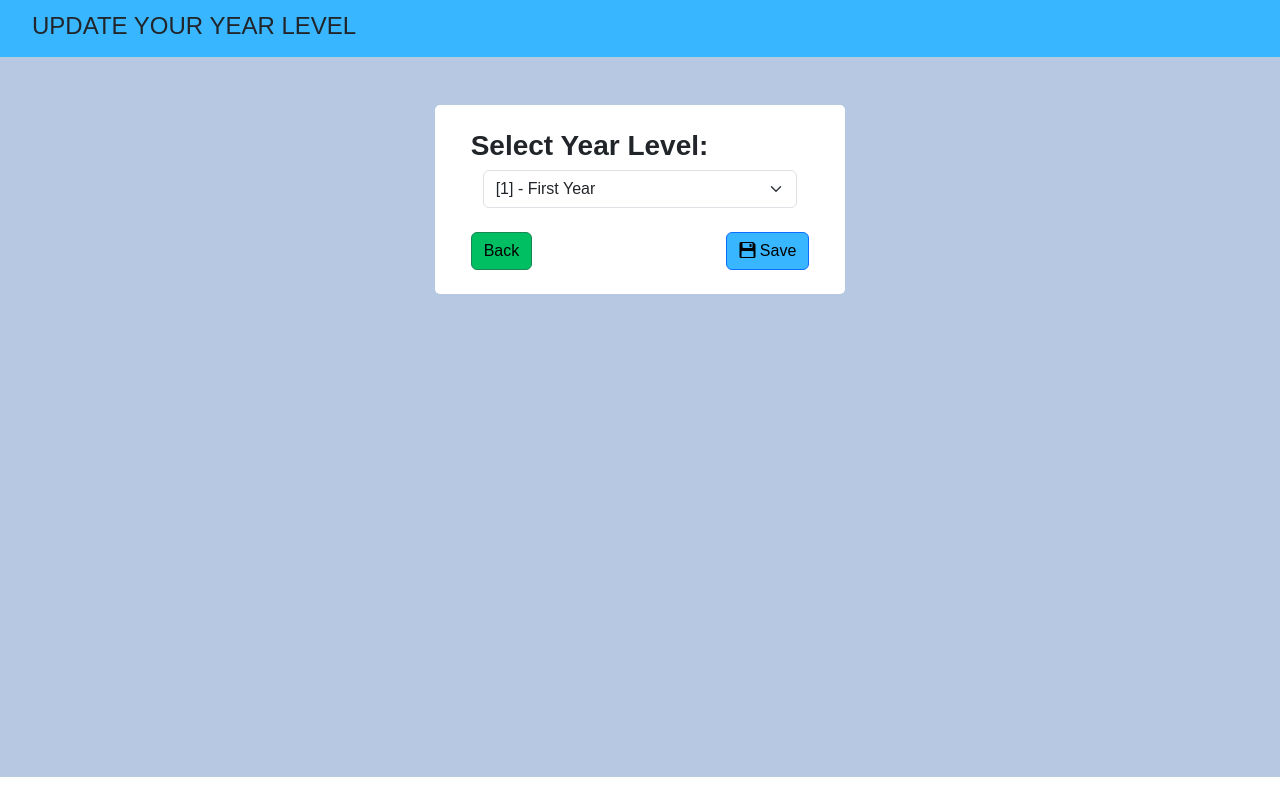
After one commit to maynard0175/Capstone-System, a PHP site: page /views/student/course-info.php in a window 1280 px wide. The commit adds this page. Run offline with PHP 8.4, Linux system fonts and the light colour scheme; some web fonts are replaced.

Commit message:
added the course info page

```diff
--- a/app/assets/css/student.css
+++ b/app/assets/css/student.css
@@ -97,3 +97,14 @@ input.profile-info-right-input {
 .profile-user-icon {
     cursor:pointer
 }
+
+/* Course Info Page */
+.back-btn, .back-btn:hover {
+    background: #00bf63 !important;
+    color:black
+}
+
+.save-btn, .save-btn:hover {
+    background: #38b6ff !important;
+    color:black
+}
--- /dev/null
+++ b/app/views/student/course-info.php
@@ -0,0 +1,47 @@
+<!DOCTYPE html>
+<html lang="en">
+<head>
+    <meta charset="UTF-8">
+    <meta name="viewport" content="width=device-width, initial-scale=1.0">
+    <title>Course</title>
+    <link rel="stylesheet" href="../../assets/bootstrap/bootstrap.min.css">
+    <link rel="stylesheet" href="../../assets/css/student.css">
+    <link rel="stylesheet" href="https://cdn.jsdelivr.net/npm/bootstrap-icons@1.11.3/font/bootstrap-icons.min.css">
+    <script src="../../assets/bootstrap/bootstrap.bundle.min.js"></script>
+    <link rel="stylesheet" href="../../assets/icon/bootstrap-icons.min.css">
+</head>
+<body>
+    <div class="p-2 mx-0 course-heading">
+        <h4 class="ms-4 pt-1">UPDATE YOUR YEAR LEVEL</h4>
+    </div>
+    <div class="container-fluid course-body px-4 py-5">
+        <div class="d-flex align-items-center justify-content-center">
+            <div class="container course-list-body bg-white p-4 col-md-4">
+                <div class="container">
+                    <h3 class="fw-bolder mb-2">Select Year Level: </h3>
+                    <form action="#" method="post">
+                        <div class="container">
+                            <select class="form-select" aria-label="Default select example">
+                                <option selected value="1">[1] - First Year</option>
+                                <option value="2">[2] - Second Year</option>
+                                <option value="3">[3] - Third Year</option>
+                                <option value="4">[4] - Fourth Year</option>
+                            </select>
+                        </div>
+                        <div class="d-flex align-content-between justify-content-between mt-4">
+                            <a href="#" class="btn btn-success back-btn">Back</a>
+                            <a href="#" class="btn btn-primary save-btn"><i class="bi bi-floppy2-fill"></i> Save</a>
+                        </div>
+                    </form>
+                </div>
+
+            </div>
+        </div>
+
+        <!-- <div class="mt-5 container d-flex align-items-center justify-content-center">
+            <img src="../../assets/img/infotech.png" alt="" class="w-24 h-24 md:w-32 md:h-32 mt-1 rounded-full object-cover infotech-img img-fluid mt-5">
+        </div> -->
+    </div>
+
+</body>
+</html>
--- a/app/views/student/course-list.php
+++ b/app/views/student/course-list.php
@@ -23,7 +23,7 @@
                         <span class="fw-medium">[ BSIT ] </span></p>
                     </div>
                     <div class="text-center course-list-button-container">
-                    <a href="#" class="p-2 text-decoration-none text-black">More Info</a>
+                        <a href="course-info.php" class="p-2 text-decoration-none text-black">More Info</a>
                     </div>
                 </div>
                 <div class="container mt-3">
```
